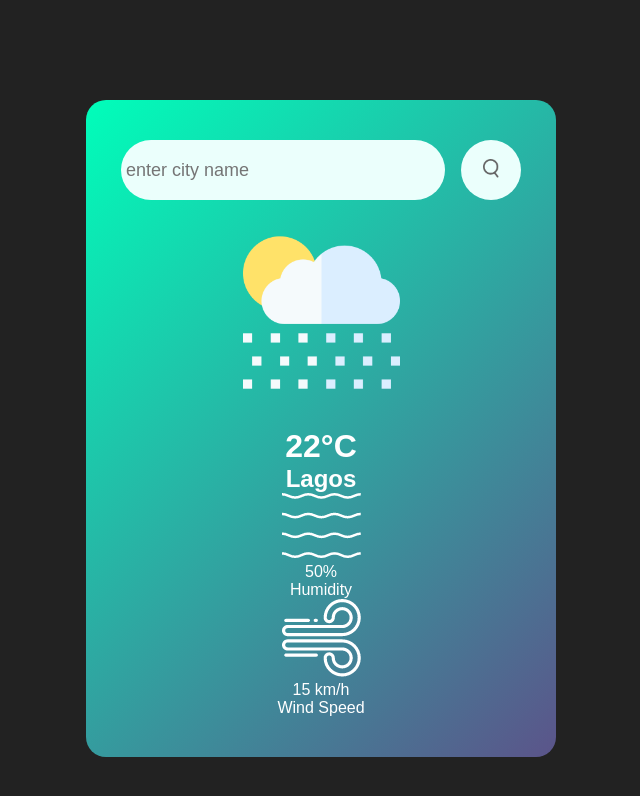
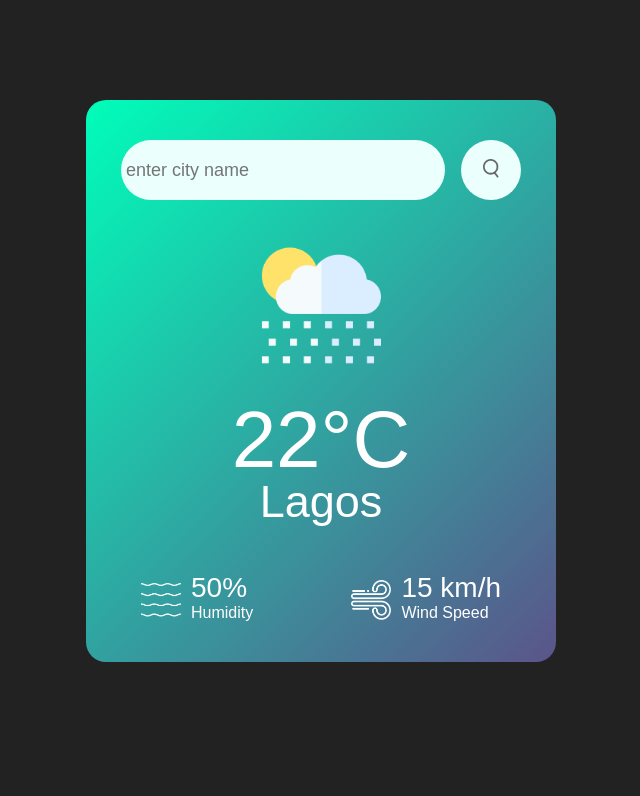
Before and after one commit to adedayo-lab/JavaScript-learning, a plain HTML site: page project weather app/index.html in a window 1280 px wide. Shown: the whole page, without its empty margins (319-959 px from the left). Drawn offline with Linux system fonts and the light colour scheme.

Commit message:
Second stage to Add ApI Key

```diff
--- a/project weather app/index.html
+++ b/project weather app/index.html
@@ -1,7 +1,7 @@
 <!DOCTYPE html>
 <html>
     <head>
-        <meta name'viewport" content="width=device-width, initial-scale=1.0">
+        <meta name "viewpoint" content="width=device-width, initial-scale=1.0">
         <title>Weather App Project</title>
         <link rel="stylesheet" href="style.css">
     </head>
@@ -25,6 +25,7 @@
                             <p class="humidity">50%</p>
                             <p>Humidity</p>
                         </div>
+                    </div>
                     <div class="col">
                         <img src="images/wind.png">
                         <div>
--- a/project weather app/style.css
+++ b/project weather app/style.css
@@ -48,3 +48,38 @@ body{
 .search button img{
     width: 16px;
 }
+/* Adding weather App details */
+.weather-icon{
+    width: 170px;
+    margin-top: 20px;
+
+}
+.weather h1{
+    font-size: 80px;
+    font-weight: 500;
+}
+.weather h2{
+    font-size: 45px;
+    font-weight: 400;
+    margin-top: -10px;
+}
+.details{
+    display: flex;
+    align-items: center;
+    justify-content: space-between;
+    padding: 0px 20px;
+    margin-top: 50px;
+}
+.col{
+    display: flex;
+    align-items: center;
+    text-align: left;
+}
+.col img{
+    width: 40px;
+    margin-right: 10px;
+}
+.humidity, .wind{
+    font-size: 28px;
+    margin-top: -6px;
+}
```
